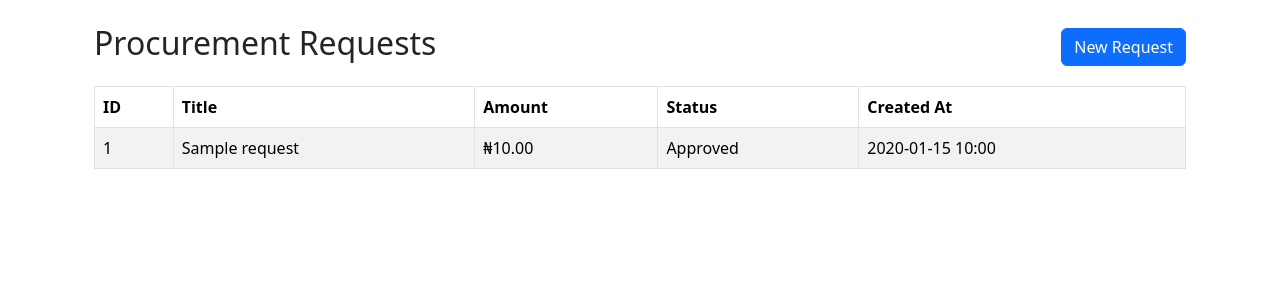
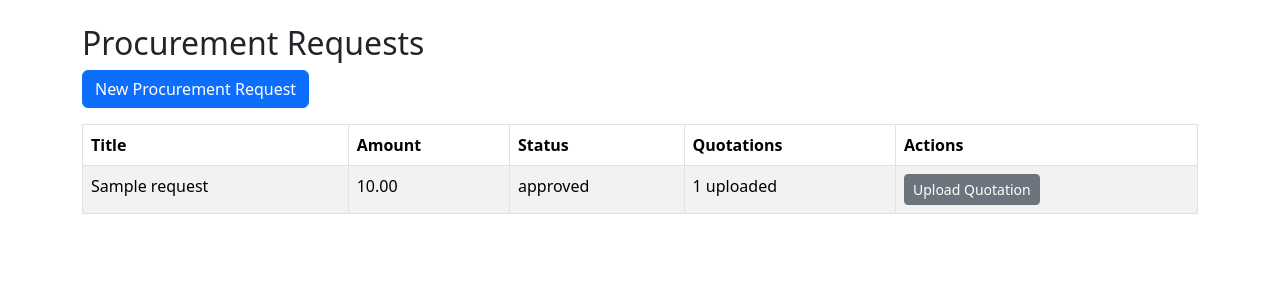
Before and after one commit to abraham-ofolu/queensmeal_procurement, a Flask app: page /procurement/ in a window 1280 px wide. Shown: the part 56-356 px from the top of the page. Run offline with Flask 3, Linux system fonts and the light colour scheme; a user stored in the database is signed in; tables that the repository leaves empty hold one stand-in row (values such as "Sample post").

Commit message:
Expose quotation upload button in procurement list

```diff
--- a/app/templates/procurement/index.html
+++ b/app/templates/procurement/index.html
@@ -1,43 +1,49 @@
 {% extends "base.html" %}
+{% block content %}
 
-{% block content %}
-<div class="container mt-4">
+<h2>Procurement Requests</h2>
 
-  <div class="d-flex justify-content-between align-items-center mb-3">
-    <h2>Procurement Requests</h2>
-    <a href="{{ url_for('procurement.create_request') }}" class="btn btn-primary">
-      New Request
+<a href="{{ url_for('procurement.create_request') }}" class="btn btn-primary mb-3">
+    New Procurement Request
 </a>
-  </div>
 
-  {% if requests %}
-    <table class="table table-striped table-bordered">
+<table class="table table-bordered table-striped">
     <thead>
         <tr>
-          <th>ID</th>
             <th>Title</th>
             <th>Amount</th>
             <th>Status</th>
-          <th>Created At</th>
+            <th>Quotations</th>
+            <th>Actions</th>
         </tr>
     </thead>
     <tbody>
         {% for req in requests %}
         <tr>
-          <td>{{ req.id }}</td>
             <td>{{ req.title }}</td>
-          <td>₦{{ "{:,.2f}".format(req.amount) }}</td>
-          <td>{{ req.status|capitalize }}</td>
-          <td>{{ req.created_at.strftime("%Y-%m-%d %H:%M") }}</td>
+            <td>{{ req.amount }}</td>
+            <td>{{ req.status }}</td>
+
+            <td>
+                {% if req.quotations %}
+                    {{ req.quotations|length }} uploaded
+                {% else %}
+                    None
+                {% endif %}
+            </td>
+
+            <td>
+                <!-- ✅ UPLOAD QUOTATION BUTTON -->
+                <a
+                    href="{{ url_for('procurement.upload_quotation', procurement_id=req.id) }}"
+                    class="btn btn-sm btn-secondary"
+                >
+                    Upload Quotation
+                </a>
+            </td>
         </tr>
         {% endfor %}
     </tbody>
 </table>
-  {% else %}
-    <div class="alert alert-info">
-      No procurement requests yet.
-    </div>
-  {% endif %}
 
-</div>
 {% endblock %}
```
Lines whose indentation alone changed are shown as unchanged.
